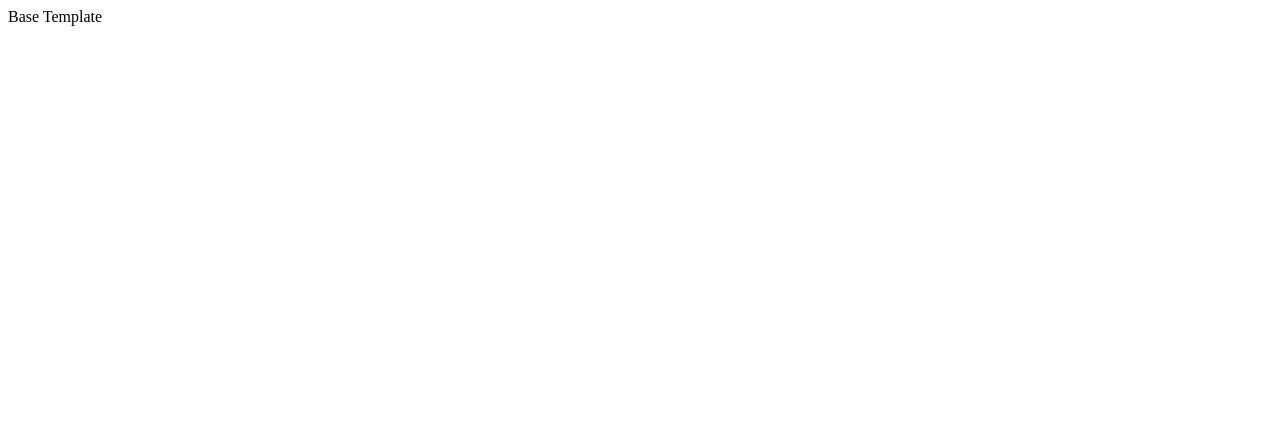
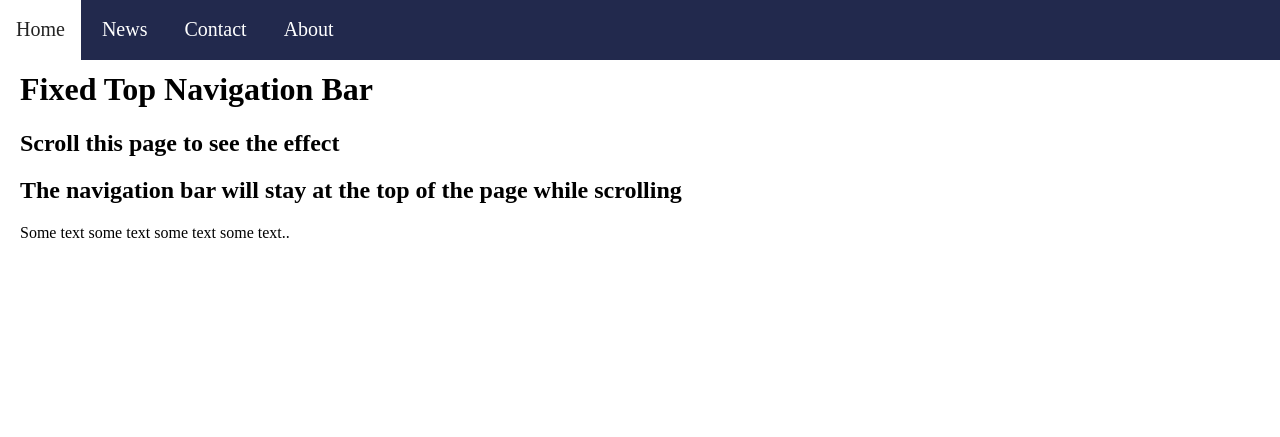
Before and after one commit to RafaelVieira13/OpenFoodTox_AI_ASSISTANT, a Django app: page / in a window 1280 px wide. Before the commit the part shown is almost empty. Shown: the top 437 px of the page. Before the commit the page ends 26 px from the top, so only its background shows below. Run offline with Django 5.2, Linux system fonts and the light colour scheme.

Commit message:
starting html

```diff
--- a/openfoodtox/main/templates/main/base.html
+++ b/openfoodtox/main/templates/main/base.html
@@ -1,9 +1,63 @@
+<!DOCTYPE html>
 <html>
 <head>
-    <title>OpenFoodTox AI Analyzer</title>
+<style>
+body {margin:0;}
+
+ul {
+  list-style-type: none;
+  margin: 0;
+  padding: 0;
+  overflow: hidden;
+  background-color: #22294D;
+  position: fixed;
+  top: 0;
+  width: 100%;
+  font-size: 20px;
+  height: 60px;
+
+}
+
+li {
+  display: inline-block; /* Change float to inline-block */
+}
+
+li a {
+  display: block;
+  color: white;
+  text-align: center;
+  padding: 14px 16px;
+  text-decoration: none;
+  height: 60px;
+  line-height: 30px;
+}
+
+li a:hover:not(.active) {
+  background-color: #787878;
+}
+
+.active {
+  background-color: white;
+  color: #232323;
+}
+
+</style>
 </head>
+<body>
 
-<body>
-    <p>Base Template</p>
+<ul>
+  <li><a class="active" href="#home">Home</a></li>
+  <li><a href="#news">News</a></li>
+  <li><a href="#contact">Contact</a></li>
+  <li><a href="#about">About</a></li>
+</ul>
+
+<div style="padding:20px;margin-top:30px;background-color:white;height:1500px;">
+  <h1>Fixed Top Navigation Bar</h1>
+  <h2>Scroll this page to see the effect</h2>
+  <h2>The navigation bar will stay at the top of the page while scrolling</h2>
+  <p>Some text some text some text some text..</p>
+</div>
+
 </body>
 </html>
```
Also changed, not shown: openfoodtox/main/templates/main/Horizontal version - tagline below - white@1x.png (added).
